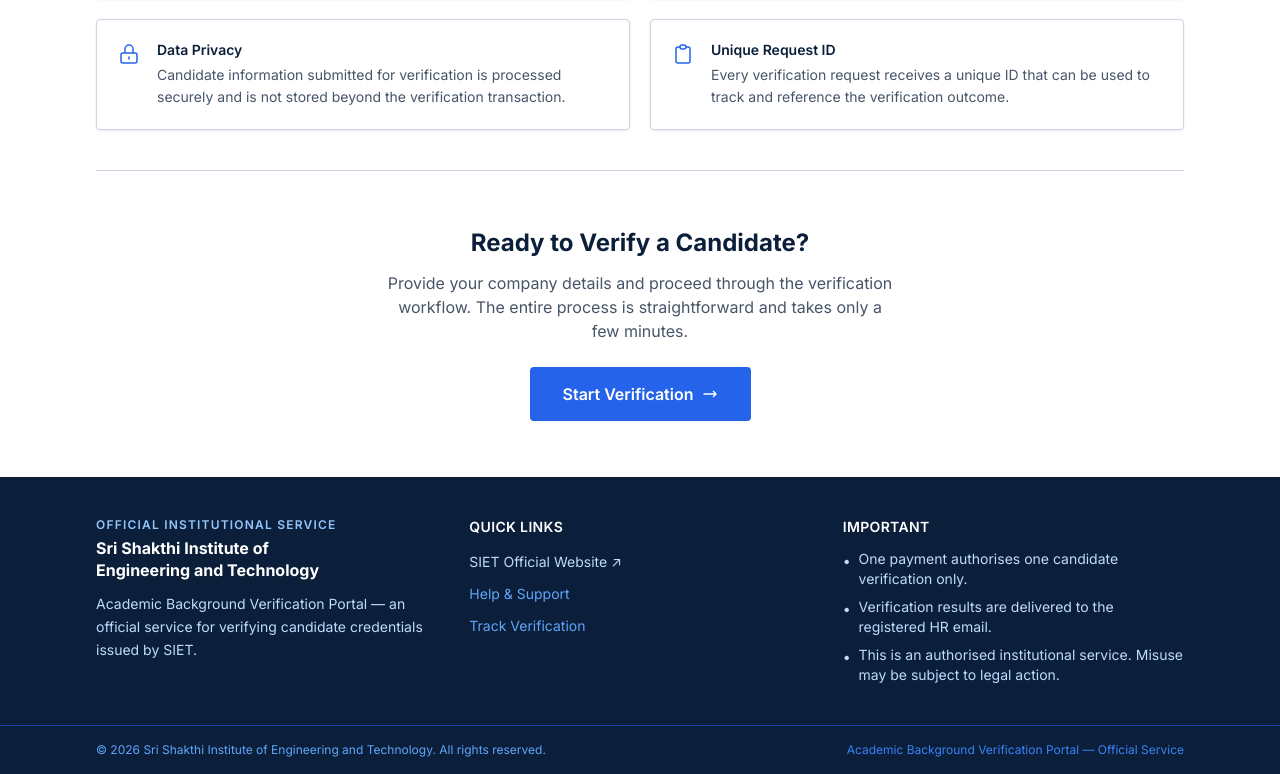
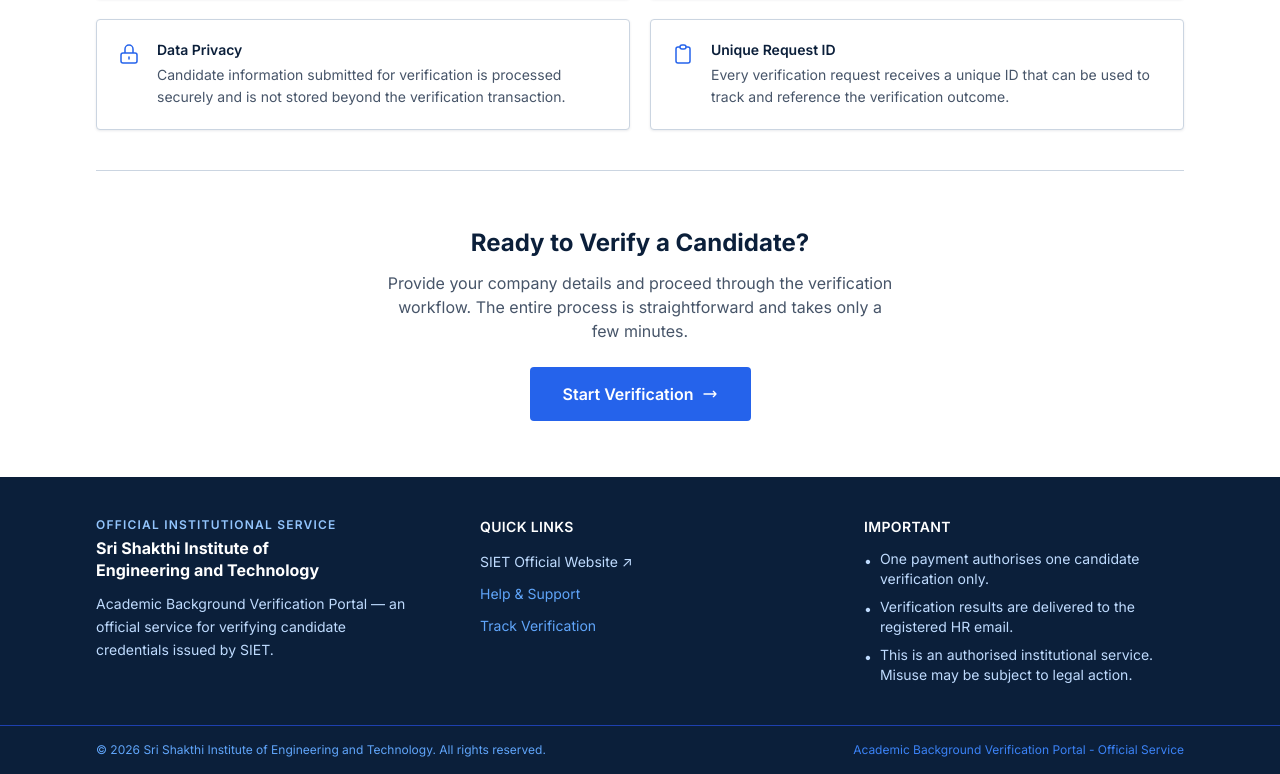
Before and after one commit to shv2312/Certificate-Verification, a React (Vite) app in the folder frontend/: page / in a window 1280 px wide. Shown: the part 1396-2170 px from the top of the page. Built offline with nearby package versions, Linux system fonts and the light colour scheme; no server answers.

Commit message:
style(frontend): fix footer spacing and text alignment

```diff
--- a/frontend/src/components/AppFooter.tsx
+++ b/frontend/src/components/AppFooter.tsx
@@ -23,7 +23,7 @@
     >
       {/* Main footer content */}
       <div className="section-container py-10">
-        <div className="grid grid-cols-1 md:grid-cols-3 gap-8">
+        <div className="grid grid-cols-1 md:grid-cols-3 gap-8 md:gap-12 lg:gap-16">
 
           {/* Column 1: Institutional Identity */}
           <div className="space-y-3">
@@ -112,7 +112,7 @@
             All rights reserved.
           </p>
           <p className="text-xs text-blue-500 text-center sm:text-right">
-            Academic Background Verification Portal — Official Service
+            Academic Background Verification Portal - Official Service
           </p>
         </div>
       </div>
```
Also changed, not shown: 2 other files (tests, documents, lock files or other folders).
